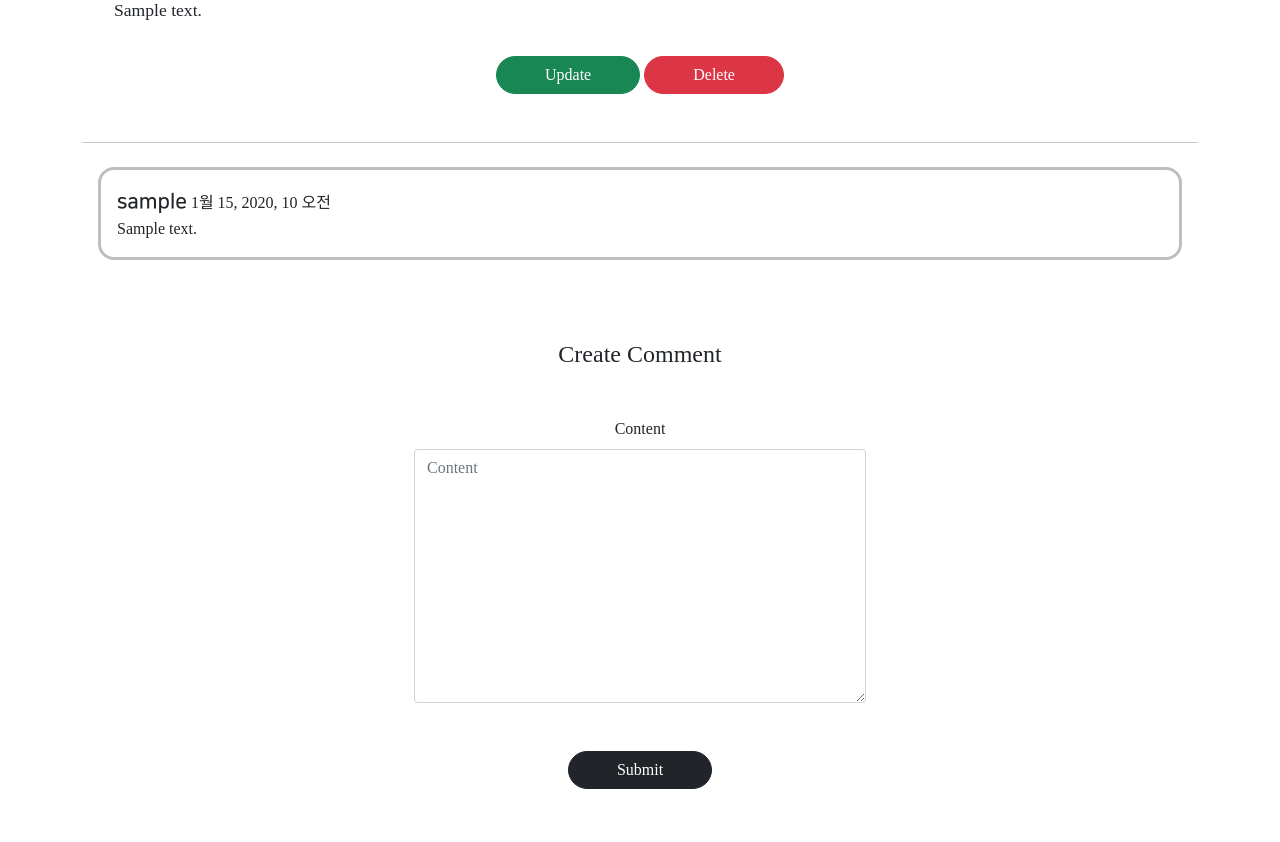
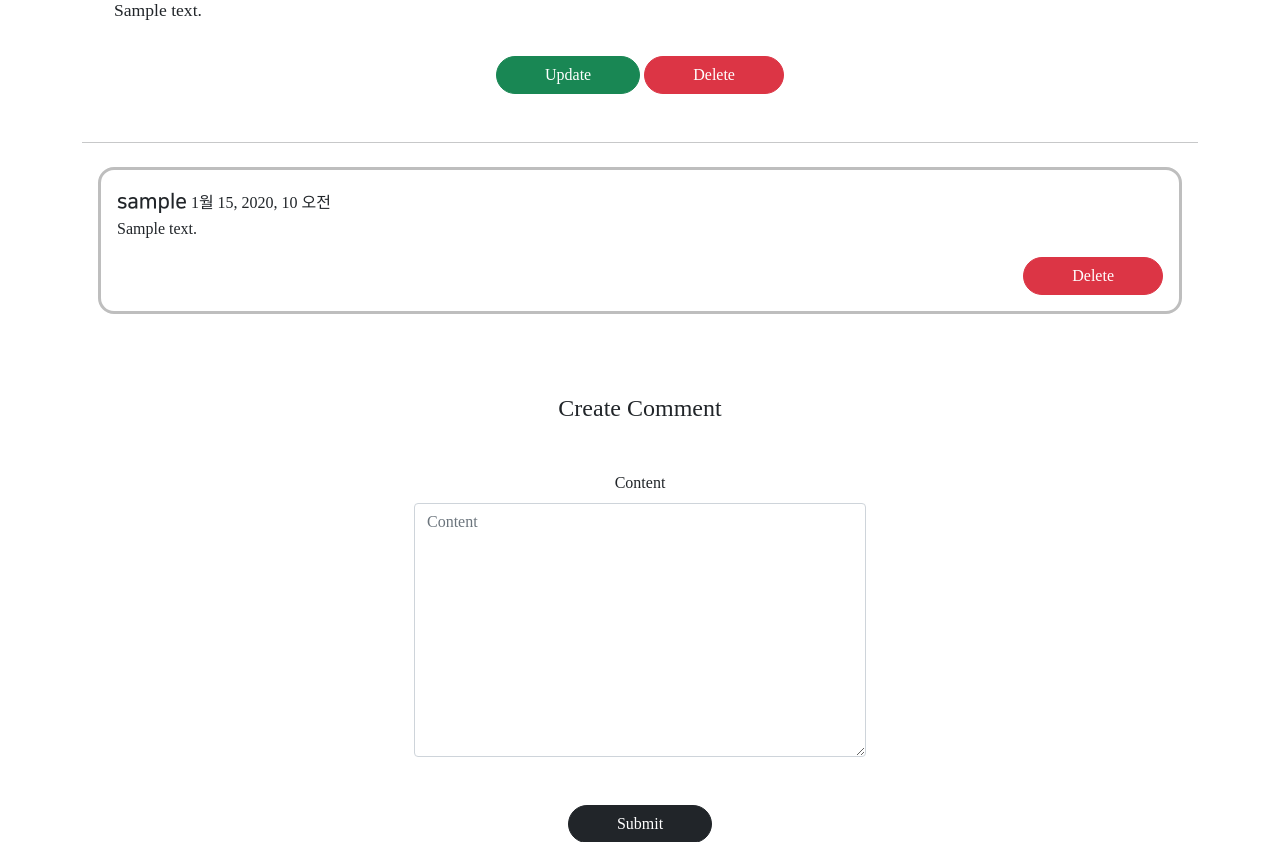
Before and after one commit to tmdgy6232/gis_1, a Django app: page /articles/detail/1 in a window 1280 px wide. Shown: the part 1056-1898 px from the top of the page. Run offline with Django 3.2, Linux system fonts and the light colour scheme; a user stored in the database is signed in; tables that the repository leaves empty hold one stand-in row (values such as "Sample post"); grey boxes marked "Sample" are stand-in pictures; parts of the project's set-up code (start-up, migrations or seed data) failed here and were passed over; some libraries are stand-ins or nearby versions; some web fonts are replaced.

Commit message:
8/10 comment delete Button 추가

```diff
--- a/articleapp/templates/articleapp/detail.html
+++ b/articleapp/templates/articleapp/detail.html
@@ -35,8 +35,15 @@
                         <span>{{ comment.create_at }}</span>
                     </div>
                     <div>
-                        {{ comment.content }}
+                        <p>
+                            {{ comment.content }}
+                        </p>
                     </div>
+                    {% if comment.writer == user %}
+                        <div style="text-align: right">
+                            <a class="btn btn-danger rounded-pill px-5" href="{% url 'commentapp:delete' pk=comment.pk %}">Delete</a>
+                        </div>
+                    {% endif %}
                 </div>
             {% endfor %}
             {% include 'commentapp/create.html' %}
```
